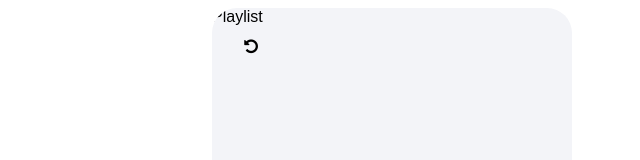
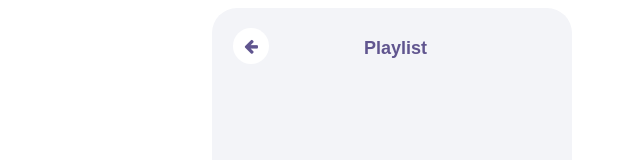
Before and after one commit to oskfelin/widget-player, a plain HTML site: page widget/index.html in a window 1280 px wide. Shown: the whole page, without its empty margins (248-888 px from the left). Drawn offline with nearby package versions, Linux system fonts and the light colour scheme; files that its build step writes are made by us from their sources; a web font is replaced by a local one.

Commit message:
header style

```diff
--- a/widget/index.html
+++ b/widget/index.html
@@ -48,8 +48,8 @@
 <div class="shadow1-bottom"></div>
 <div id="playlist">
     <div class="playlist-header">
-        <i class="fa fa-undo" aria-hidden="true"></i>
         <span class="playlist-title">Playlist</span>
+        <i class="fa fa-arrow-left" aria-hidden="true"></i>
     </div>
 </div>
 
--- a/widget/style.sass
+++ b/widget/style.sass
@@ -166,7 +166,7 @@ body
       width: 360px
       height: 65px
       position: relative
-      .fa-undo
+      .fa-arrow-left
         position: absolute
         display: flex
         justify-content: center
@@ -177,3 +177,12 @@ body
         top: 20px
         width: 36px
         height: 36px
+        background: white
+        color: $icon-color
+      .playlist-title
+        position: absolute
+        font-size: 18px
+        font-weight: 700
+        color: $icon-color
+        top: 30px
+        left: 152px
```
